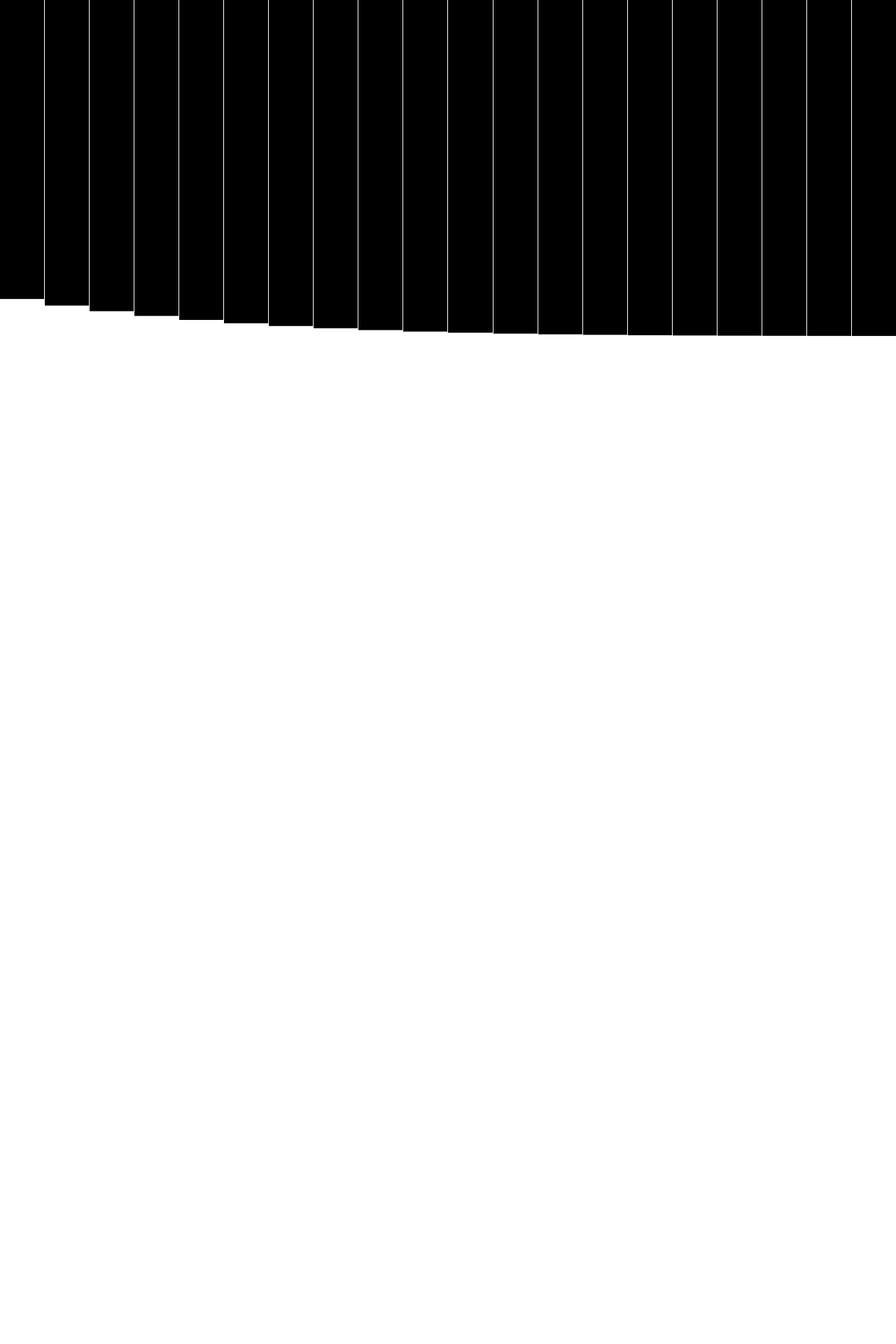
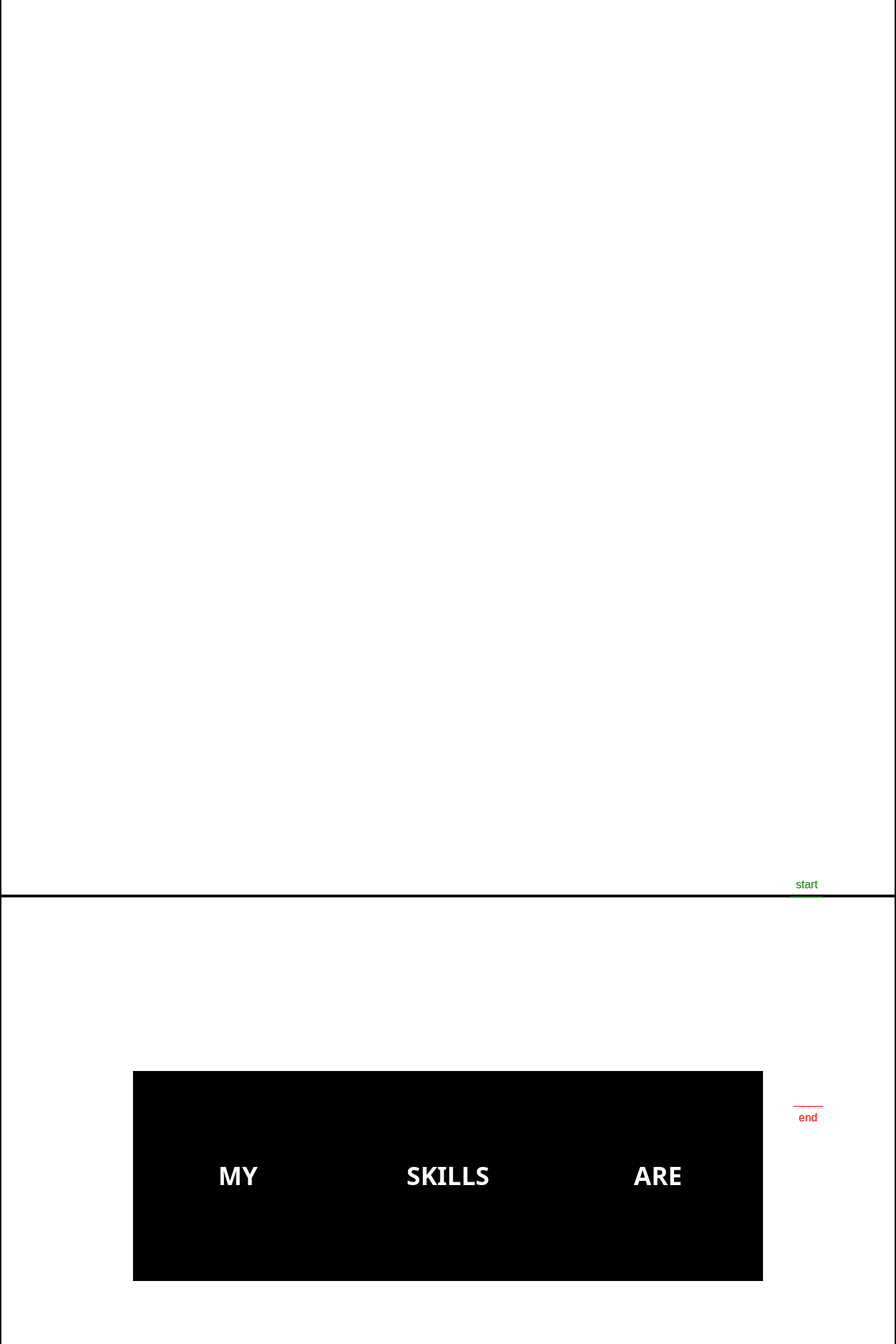
Before and after one commit to uxmir/react-components, a Next.js app: page / in a window 1280 px wide. Shown: the part 320-2240 px from the top of the page at 70% size. Before the commit the page ends 800 px from the top, so only its background shows below. Built offline with nearby package versions, Linux system fonts and the light colour scheme.

Commit message:
flip-card-skill-animation

```diff
--- /dev/null
+++ b/app/components/SkillsFlipCardAnimation/FlipCard.jsx
@@ -0,0 +1,81 @@
+"use client";
+import React, { useLayoutEffect } from "react";
+import { gsap } from "gsap";
+import { ScrollTrigger } from "gsap/ScrollTrigger";
+gsap.registerPlugin(ScrollTrigger);
+const FlipCard = () => {
+  const skillData = [
+    {
+      id: 1,
+      text_1: "my ",
+      text_2: "ux/ui",
+    },
+    {
+      id: 2,
+      text_1: "skills ",
+      text_2: "web",
+    },
+    {
+      id: 3,
+      text_1: "are",
+      text_2: "app",
+    },
+  ];
+  useLayoutEffect(() => {
+    const cardFlip = gsap.context(() => {
+      const tl = gsap.timeline({
+        scrollTrigger: {
+          trigger: ".card-container",
+          scroller: "body",
+          start: "top top",
+          end: "+=300",
+          scrub: 1,
+          markers: true,
+          pin: true,
+        },
+      });
+
+      tl.to(".card-flip", {
+        x: (index) => {
+          if (index === 0) return "-20%";
+          if (index === 2) return "20%";
+          return 0;
+        },
+        duration: 0.9,
+        ease: "",
+      }).to(".card-flip", {
+        rotateY: 180,
+        borderRadius: 10,
+        duration: 0.7,
+        delay: 1,
+        ease: "",
+        stagger: 0.5,
+      });
+    });
+    return () => cardFlip.revert();
+  }, []);
+  return (
+    <>
+      <div className="flex  h-[200vh] border-2"></div>
+      <div className="flex justify-center items-center h-[100vh] border-2  card-container">
+        {skillData.map((data) => (
+          <div
+            key={data.id}
+            className="relative group w-[300px] h-[300px] [perspective:1000px] "
+          >
+            <div className="w-full h-full relative  transition-all duration-500 [transform-style:preserve-3d] card-flip">
+              <div className="w-full h-full absolute inset-0 bg-black flex justify-center text-white items-center text-4xl font-semibold uppercase [backface-visibility:hidden] ">
+                <span>{data.text_1}</span>
+              </div>
+              <div className=" absolute  inset-0 w-full h-full bg-gray-100 flex justify-center text-black items-center text-4xl font-semibold uppercase [backface-visibility:hidden] [transform:rotateY(180deg)]">
+                <span>{data.text_2}</span>
+              </div>
+            </div>
+          </div>
+        ))}
+      </div>
+    </>
+  );
+};
+
+export default FlipCard;
--- a/app/layout.tsx
+++ b/app/layout.tsx
@@ -28,10 +28,8 @@ export default function RootLayout({
       <body
         className={`${geistSans.variable} ${geistMono.variable} antialiased`}
       >
-        <PageTransition2>
-          <Nav/>
+          {/* <Nav/> */}
         {children}
-        </PageTransition2>
       </body>
     </html>
   );
--- a/app/page.jsx
+++ b/app/page.jsx
@@ -1,17 +1,14 @@
 "use cient";
 import React from "react";
 import Container from "./components/Container/Container";
-import TextReveal from '../app/components/TextSplitReveal/TextSplit'
-import PageTransition2 from "./components/PageTransition/PageTransition2";
+import FlipCard from '../app/components/SkillsFlipCardAnimation/FlipCard'
 const page = () => {
   return (
     <>
 
       <Container>
-
+        <FlipCard/>
         <div>
-          <PageTransition2/>
-          {/* <TextReveal/> */}
         </div>
       </Container>
     </>
```
